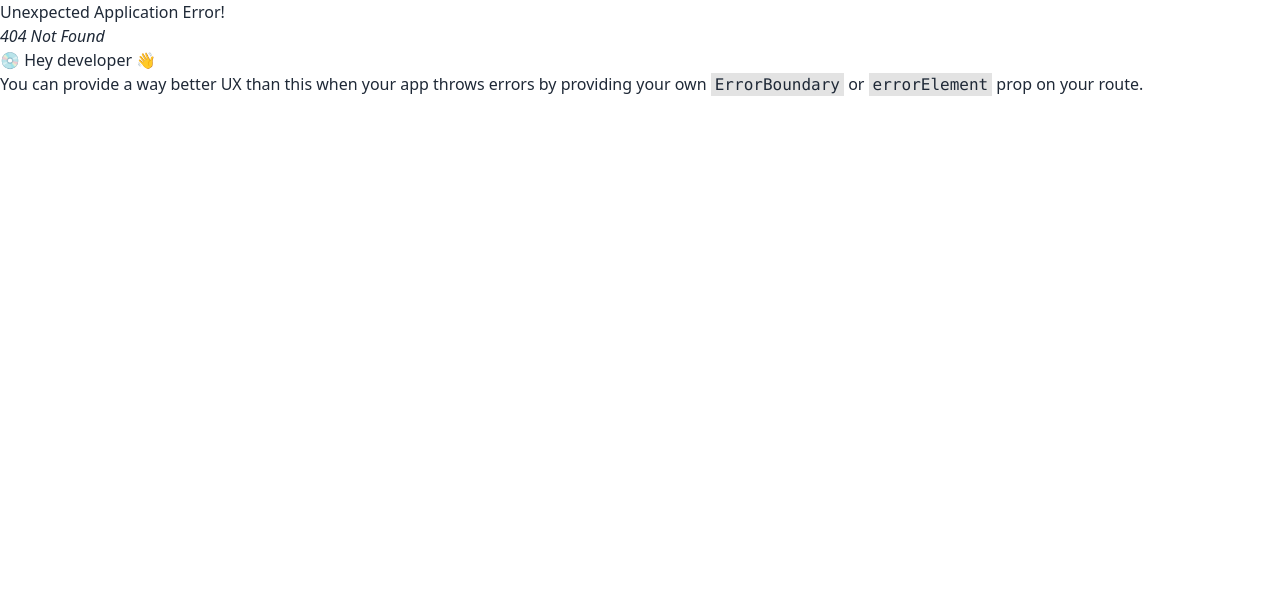
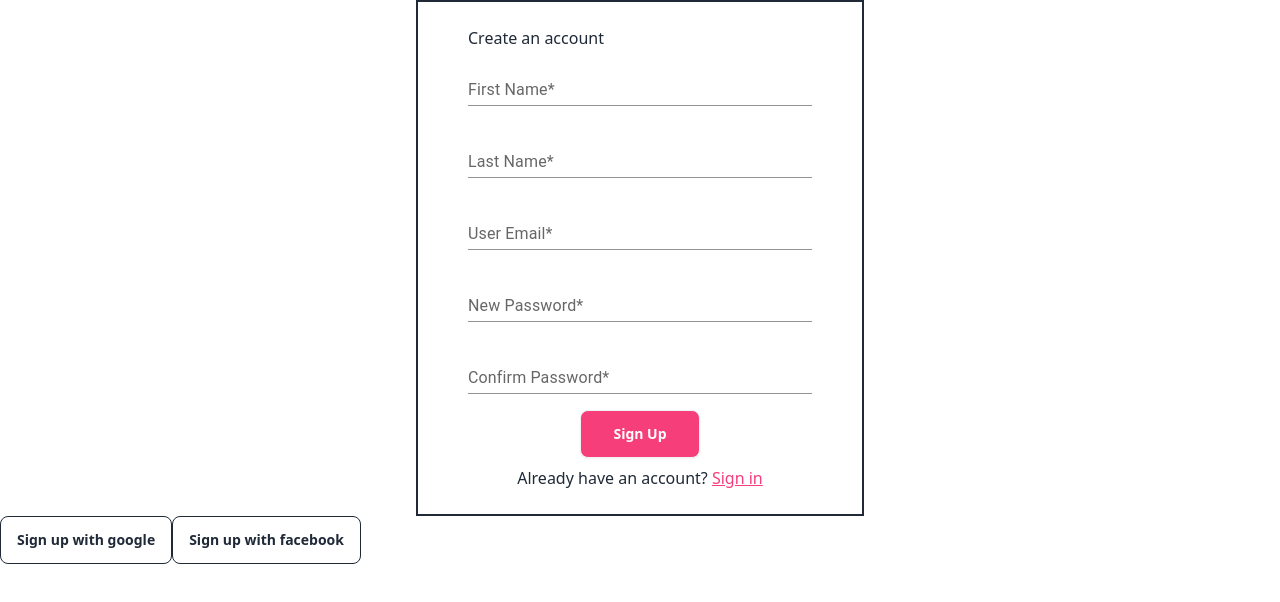
Before and after one commit to mdhasankha-1023/jerin-s-parlour_client_side, a React (Vite) app: page /signUp in a window 1280 px wide. Before the commit this address had no page. Shown: the top 602 px of the page. Built offline with nearby package versions, Linux system fonts and the light colour scheme.

Commit message:
Add: Form added in the signUp page

```diff
--- a/package.json
+++ b/package.json
@@ -10,6 +10,9 @@
     "preview": "vite preview"
   },
   "dependencies": {
+    "@emotion/react": "^11.11.4",
+    "@emotion/styled": "^11.11.5",
+    "@mui/material": "^5.15.18",
     "localforage": "^1.10.0",
     "match-sorter": "^6.3.4",
     "react": "^18.2.0",
--- a/src/Components/Footer/Footer.jsx
+++ b/src/Components/Footer/Footer.jsx
@@ -1,5 +1,17 @@
+import { Link } from "react-router-dom"
 
 export default function Footer() {
+
+  const footerLink = (
+    <>
+      <Link>Home</Link>
+      <Link>Our teme</Link>
+      <Link>Contact us</Link>
+    </>
+
+  )
+
+
   return (
     <footer className="footer p-10 bg-primaryBg text-[#FFF]">
       <aside>
@@ -10,19 +22,13 @@ export default function Footer() {
       {/* first */}
       <nav>
         <h6 className="footer-title">Services</h6>
-        <a className="link link-hover">Branding</a>
-        <a className="link link-hover">Design</a>
-        <a className="link link-hover">Marketing</a>
-        <a className="link link-hover">Advertisement</a>
+        {footerLink}
       </nav>
 
       {/* second */}
       <nav>
         <h6 className="footer-title">Company</h6>
-        <a className="link link-hover">About us</a>
-        <a className="link link-hover">Contact</a>
-        <a className="link link-hover">Jobs</a>
-        <a className="link link-hover">Press kit</a>
+        {footerLink}
       </nav>
 
       {/* Third */}
--- a/src/Components/uI/Buttons.jsx
+++ b/src/Components/uI/Buttons.jsx
@@ -2,6 +2,6 @@
 // eslint-disable-next-line react/prop-types
 export default function Buttons({value}) {
   return (
-        <button className="btn bg-btnPrimary px-8">{value}</button>
+        <button className="btn bg-btnPrimary text-[#FFF] px-8">{value}</button>
   )
 }
--- /dev/null
+++ b/src/Components/uI/SocialButtons.jsx
@@ -0,0 +1,8 @@
+
+// eslint-disable-next-line react/prop-types
+export default function SocialButtons({text, logo}) {
+  return (
+    <button className="btn btn-outline">
+        {logo}{text}</button>
+  )
+}
--- /dev/null
+++ b/src/Form/Form.jsx
@@ -0,0 +1,64 @@
+import { Box, TextField } from "@mui/material";
+import Buttons from "../Components/uI/Buttons";
+import { Link } from "react-router-dom";
+
+export default function Form() {
+    return (
+        <div className='border-2 border-solid w-full max-w-md mx-auto py-[24px] px-[50px]'>
+            <Box
+                component="form"
+                sx={{
+                    '& .MuiTextField-root': { m: 1, width: '100%' },
+                }}
+                noValidate
+                autoComplete="off"
+            >
+                {/* title */}
+                <h2>Create an account</h2>
+
+                {/* input filed */}
+                <div className='flex flex-col gap-2 justify-center items-center'>
+                    {/* first name */}
+                    <TextField
+                        id="standard-text-input"
+                        label="First Name*"
+                        type="text"
+                        variant="standard"
+                    />
+                    {/* last name */}
+                    <TextField
+                        id="standard-text-input"
+                        label="Last Name*"
+                        type="text"
+                        variant="standard"
+                    />
+                    {/* first name */}
+                    <TextField
+                        id="standard-email-input"
+                        label="User Email*"
+                        type="email"
+                        variant="standard"
+                    />
+                    {/* first name */}
+                    <TextField
+                        id="standard-password-input"
+                        label="New Password*"
+                        type="password"
+                        variant="standard"
+                    />
+                    {/* first name */}
+                    <TextField
+                        id="standard-password-input"
+                        label="Confirm Password*"
+                        type="password"
+                        variant="standard"
+                    />
+
+                    {/* submit button */}
+                    <Buttons value={'Sign Up'} />
+                    <p>Already have an account? <Link className='text-btnPrimary underline'>Sign in</Link></p>
+                </div>
+            </Box>
+        </div>
+    );
+}
--- /dev/null
+++ b/src/Pages/SignUp/SignUp.jsx
@@ -0,0 +1,12 @@
+import SocialButtons from "../../Components/uI/SocialButtons";
+import Form from "../../Form/Form";
+
+export default function SignUp() {
+  return (
+    <div>
+        <Form/>
+        <SocialButtons text={'Sign up with google'}/>
+        <SocialButtons text={'Sign up with facebook'}/>
+    </div>
+  )
+}
--- a/src/main.jsx
+++ b/src/main.jsx
@@ -2,7 +2,8 @@ import React from 'react'
 import ReactDOM from 'react-dom/client'
 import './index.css'
 import { RouterProvider } from 'react-router-dom'
-import { router } from './Routs/Router'
+import { router } from './Routes/Route'
+
 
 ReactDOM.createRoot(document.getElementById('root')).render(
   <React.StrictMode>
```
Also changed, not shown: src/Routes/Route.jsx (renamed from src/Routs/Router.jsx, +7 -0 lines), 1 other file (tests, documents, lock files or other folders).
